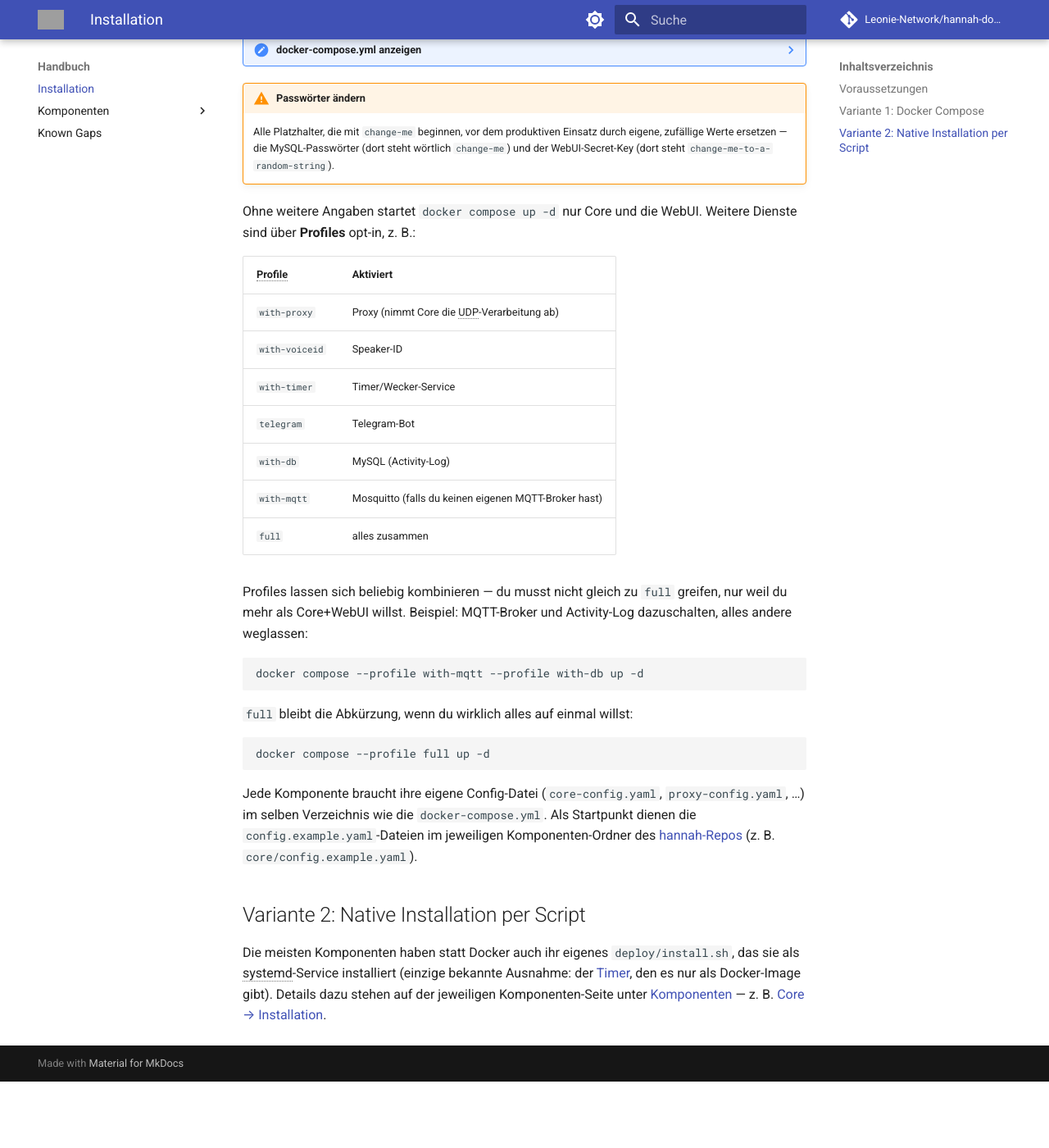
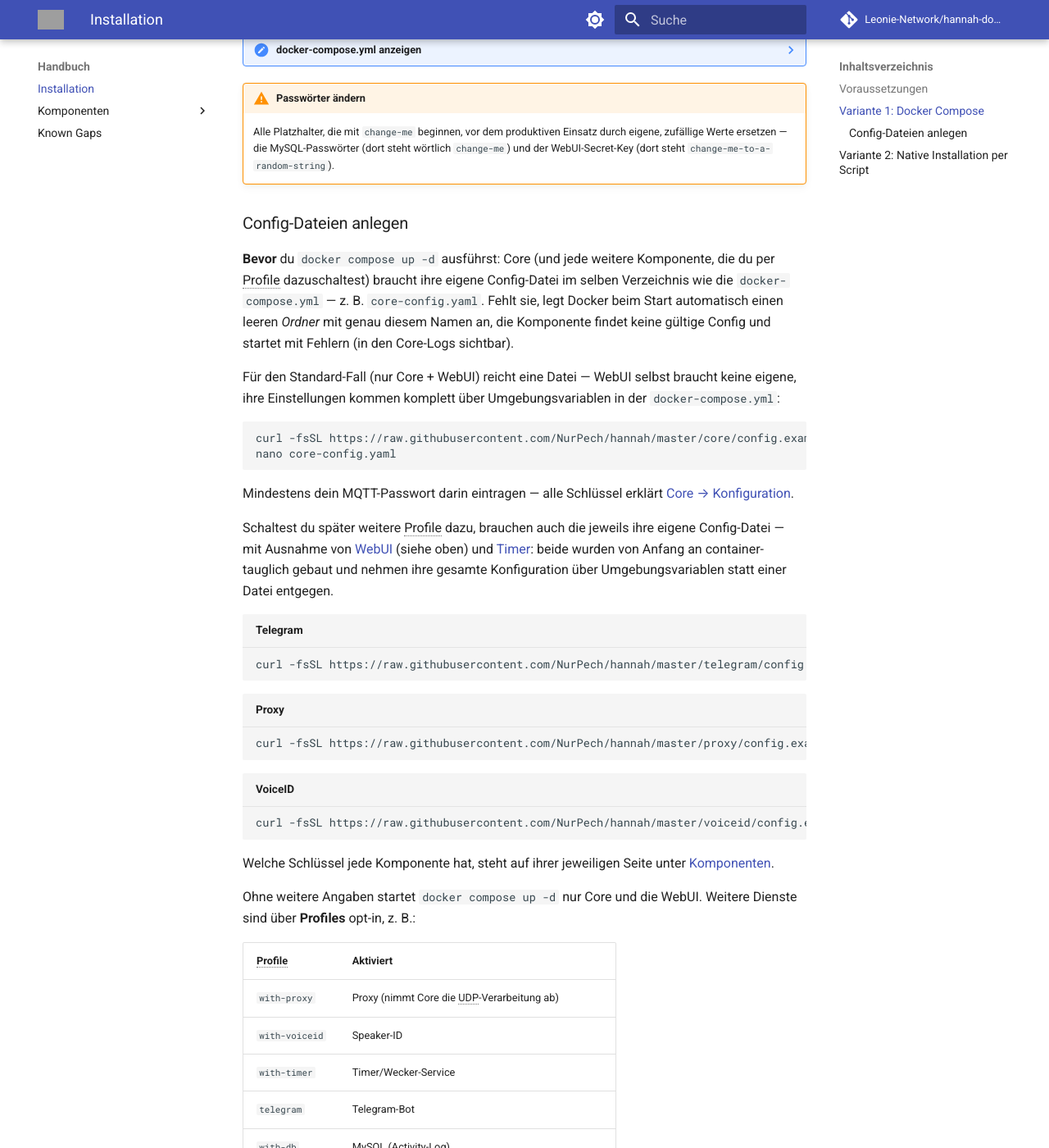
Before and after one commit to Leonie-Network/hannah-docs, an MkDocs documentation site: the page built from docs/manual/installation.md, in a window 1280 px wide and 1400 px high, scrolled down 693 px. Shown: the whole window at 82% size. Built offline with MkDocs 1.6.1 and Material for MkDocs 9.7.7, drawn with Linux system fonts in a browser that asks for light colours; comment, search, counter and statistics services are not loaded; before the commit the page ends 2012 px from its top, so only the background shows below that; grey boxes are pictures that could not be loaded.

Commit message:
docs: create config files before starting the Compose stack
Fix a real first-run failure: the old flow showed docker compose up -d
before ever mentioning that Core (and any other active component) needs
its own config file next to the docker-compose.yml. Without it, Docker
silently creates an empty directory at that bind-mount path and the
component starts broken with no obvious cause in the WebUI.

Add an explicit "Config-Dateien anlegen" step before any up -d command,
with direct curl commands (verified against the public mirror) for
Core plus each optional component (Telegram, Proxy, VoiceID), and note
that WebUI and Timer are the two components that need no config file
at all since both take their settings purely via environment variables.

````diff
--- a/docs/manual/installation.md
+++ b/docs/manual/installation.md
@@ -175,6 +175,47 @@ Zum Kopieren als `docker-compose.yml`:
     eigene, zufällige Werte ersetzen — die MySQL-Passwörter (dort steht wörtlich
     `change-me`) und der WebUI-Secret-Key (dort steht `change-me-to-a-random-string`).
 
+### Config-Dateien anlegen
+
+**Bevor** du `docker compose up -d` ausführst: Core (und jede weitere Komponente, die du
+per Profile dazuschaltest) braucht ihre eigene Config-Datei im selben Verzeichnis wie
+die `docker-compose.yml` — z. B. `core-config.yaml`. Fehlt sie, legt Docker beim Start
+automatisch einen leeren *Ordner* mit genau diesem Namen an, die Komponente findet keine
+gültige Config und startet mit Fehlern (in den Core-Logs sichtbar).
+
+Für den Standard-Fall (nur Core + WebUI) reicht eine Datei — WebUI selbst braucht keine
+eigene, ihre Einstellungen kommen komplett über Umgebungsvariablen in der
+`docker-compose.yml`:
+
+```bash
+curl -fsSL https://raw.githubusercontent.com/NurPech/hannah/master/core/config.example.yaml -o core-config.yaml
+nano core-config.yaml
+```
+
+Mindestens dein MQTT-Passwort darin eintragen — alle Schlüssel erklärt
+[Core → Konfiguration](../components/core/configuration.md).
+
+Schaltest du später weitere Profile dazu, brauchen auch die jeweils ihre eigene
+Config-Datei — mit Ausnahme von [WebUI](../components/webui/installation.md) (siehe
+oben) und [Timer](../components/timer/installation.md): beide wurden von Anfang an
+container-tauglich gebaut und nehmen ihre gesamte Konfiguration über
+Umgebungsvariablen statt einer Datei entgegen.
+
+```bash title="Telegram"
+curl -fsSL https://raw.githubusercontent.com/NurPech/hannah/master/telegram/config.example.yaml -o telegram-config.yaml
+```
+
+```bash title="Proxy"
+curl -fsSL https://raw.githubusercontent.com/NurPech/hannah/master/proxy/config.example.yaml -o proxy-config.yaml
+```
+
+```bash title="VoiceID"
+curl -fsSL https://raw.githubusercontent.com/NurPech/hannah/master/voiceid/config.example.yaml -o voiceid-config.yaml
+```
+
+Welche Schlüssel jede Komponente hat, steht auf ihrer jeweiligen Seite unter
+[Komponenten](../components/index.md).
+
 Ohne weitere Angaben startet `docker compose up -d` nur Core und die WebUI. Weitere
 Dienste sind über **Profiles** opt-in, z. B.:
 
@@ -202,11 +243,6 @@ docker compose --profile with-mqtt --profile with-db up -d
 docker compose --profile full up -d
 ```
 
-Jede Komponente braucht ihre eigene Config-Datei (`core-config.yaml`,
-`proxy-config.yaml`, …) im selben Verzeichnis wie die `docker-compose.yml`. Als
-Startpunkt dienen die `config.example.yaml`-Dateien im jeweiligen Komponenten-Ordner des
-[hannah-Repos](https://github.com/NurPech/hannah) (z. B. `core/config.example.yaml`).
-
 ## Variante 2: Native Installation per Script
 
 Die meisten Komponenten haben statt Docker auch ihr eigenes `deploy/install.sh`, das sie
````
